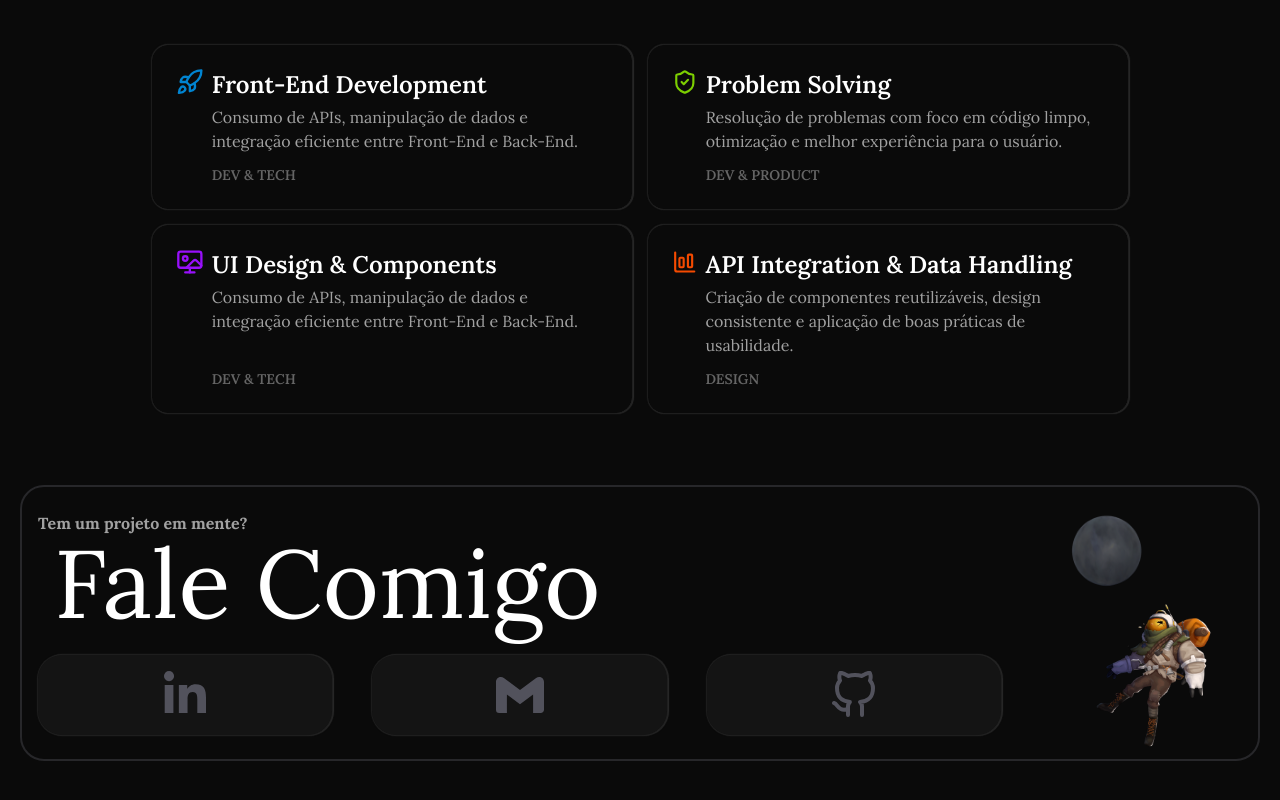
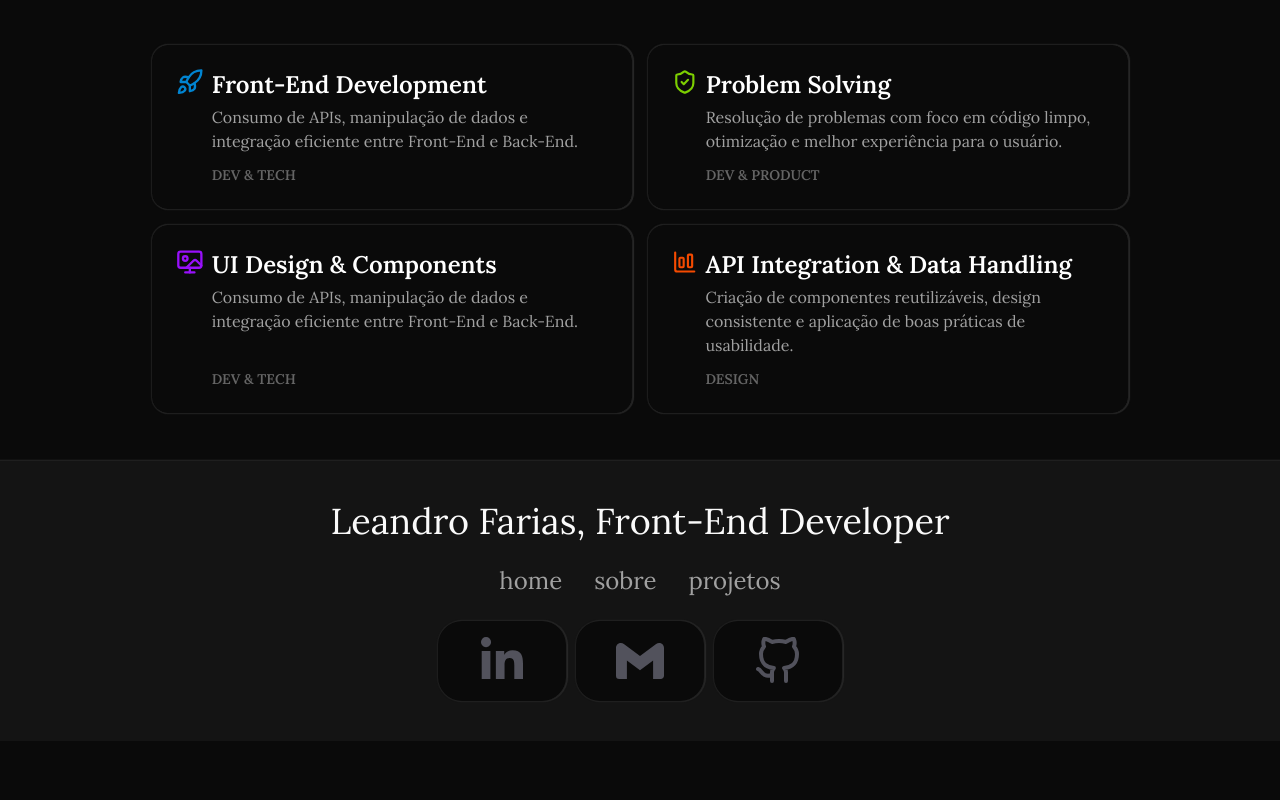
Before and after one commit to Leandro-MFarias/leandro-farias-portfolio, a Next.js app: page / in a window 1280 px wide. Shown: the part 2376-3176 px from the top of the page. After the commit the page ends 3117 px from the top, so only its background shows below. Built offline with nearby package versions, Linux system fonts and the light colour scheme.

Commit message:
style: footer changed all style

```diff
--- a/src/app/components/button-email.tsx
+++ b/src/app/components/button-email.tsx
@@ -7,11 +7,11 @@ import { SiGmail } from "react-icons/si";
 import { tv, VariantProps } from "tailwind-variants";
 
 export const emailButton = tv({
-  base: "shadow-hero group relative flex w-full cursor-pointer justify-center rounded-3xl bg-neutral-900/80 transition duration-110 ease-in hover:bg-red-500",
+  base: "shadow-hero group relative flex w-full cursor-pointer justify-center rounded-3xl transition duration-110 ease-in hover:bg-red-500",
   variants: {
     size: {
-      hero: "w-full xl:w-28",
-      footer: "p-4 w-full",
+      hero: "w-full xl:w-28 bg-neutral-900/80",
+      footer: "p-4 w-full bg-black/50 w-24 xs:w-32",
     }
   }
 })
--- a/src/app/components/footer.tsx
+++ b/src/app/components/footer.tsx
@@ -1,39 +1,72 @@
 "use client";
 
 import { useMenu } from "../context/useMenu";
-import Image from "next/image";
 import { Social } from "./social";
+import { RefObject, MouseEvent } from "react";
 
 export function Footer() {
-  const { contactRef } = useMenu();
+  const { homeRef, aboutRef, projectsRef, contactRef } = useMenu();
+
+  const menuItems = [
+    { label: "home", href: homeRef },
+    { label: "sobre", href: aboutRef },
+    { label: "projetos", href: projectsRef },
+  ];
+
+  function handleClick(e: MouseEvent, ref: RefObject<HTMLElement | null>) {
+    e.preventDefault();
+    if (ref.current) {
+      ref.current.scrollIntoView({ behavior: "smooth" });
+    }
+  }
 
   return (
     <footer
       ref={contactRef}
-      className="xs:pb-0 relative mx-5 space-y-6 rounded-3xl border-2 border-zinc-800 px-4 py-6 pb-2"
+      className="shadow-hero flex flex-col items-center space-y-6 bg-neutral-900/80 py-10 px-2 xs:px-0"
     >
-      <div className="space-y-1">
-        <span className="text-muted-foreground font-bold">
-          Tem um projeto em mente?
-        </span>
-        <h2 className="text-6xl sm:pl-4 sm:text-8xl">Fale Comigo</h2>
-      </div>
+      <h2 className="text-center text-3xl xs:text-4xl">
+        Leandro Farias, Front-End Developer
+      </h2>
+
+      <nav>
+        <ul className="flex gap-8">
+          {menuItems.map((item) => (
+            <button
+              key={item.label}
+              onClick={(e) => handleClick(e, item.href)}
+              className="text-muted-foreground cursor-pointer text-2xl transition duration-150 hover:scale-105 hover:text-purple-600"
+            >
+              {item.label}
+            </button>
+          ))}
+        </ul>
+      </nav>
 
       <Social size="footer" />
-      <Image
-        src="/outer/astrouner.png"
-        width={150}
-        height={50}
-        alt="Bonfire OW"
-        className="animate-infinite-space-y xs:right-4 xs:top-12 xs:h-[180px] xs:w-[170px] absolute h-[140px] w-[130px] scale-x-[-1] sm:top-28 md:top-20 hidden xs:block"
-      />
-      <Image
-        src="/outer/quantum-moon.png"
-        width={80}
-        height={80}
-        alt="Bonfire OW"
-        className="animate-infinite-space-x absolute top-6 right-24 hidden scale-x-[-1] opacity-60 md:block"
-      />
     </footer>
   );
 }
+
+// <div className="space-y-1">
+//   <span className="text-muted-foreground font-bold">
+//     Tem um projeto em mente?
+//   </span>
+//   <h2 className="text-6xl sm:pl-4 sm:text-8xl">Fale Comigo</h2>
+// </div>
+
+// <Social size="footer" />
+// <Image
+//   src="/outer/astrouner.png"
+//   width={150}
+//   height={50}
+//   alt="Bonfire OW"
+//   className="animate-infinite-space-y xs:right-4 xs:top-12 xs:h-[180px] xs:w-[170px] absolute h-[140px] w-[130px] scale-x-[-1] sm:top-28 md:top-20 hidden xs:block"
+// />
+// <Image
+//   src="/outer/quantum-moon.png"
+//   width={80}
+//   height={80}
+//   alt="Bonfire OW"
+//   className="animate-infinite-space-x absolute top-6 right-24 hidden scale-x-[-1] opacity-60 md:block"
+// />
--- a/src/app/components/header/header.tsx
+++ b/src/app/components/header/header.tsx
@@ -1,11 +1,16 @@
+"use client"
+
 import { Button } from "@/components/ui/button";
 import { ButtonsHeader } from "./buttons-header";
 import { CodeXmlIcon } from "lucide-react";
 import { SheetMobile } from "./sheet-mobile";
+import { useMenu } from "@/app/context/useMenu";
 
 export function Header() {
+  const { homeRef } = useMenu()
+
   return (
-    <header className="flex w-full items-center justify-between p-6">
+    <header ref={homeRef} className="flex w-full items-center justify-between p-6">
       <div className="flex items-center space-x-3">
         <div className="flex items-center space-x-0.5">
           <CodeXmlIcon className="h-8 w-8 text-purple-600" />
--- a/src/app/components/hero/hero.tsx
+++ b/src/app/components/hero/hero.tsx
@@ -1,8 +1,5 @@
-"use client";
-
 import Image from "next/image";
 
-import { useMenu } from "../../context/useMenu";
 import { TypingText } from "../typing-text";
 import { Avatar, AvatarImage } from "@/components/ui/avatar";
 import { DiReact } from "react-icons/di";
@@ -13,12 +10,9 @@ import { LocationAndProfission } from "./location-profission";
 import { Social } from "../social";
 
 export function Hero() {
-  const { homeRef } = useMenu();
-
   return (
     <section
-      ref={homeRef}
-      className="flex w-full flex-col items-center justify-center space-y-2.5 px-6 xl:flex-row xl:space-x-2.5 xl:mb-30"
+      className="flex w-full flex-col items-center justify-center space-y-2.5 px-6 xl:mb-30 xl:flex-row xl:space-x-2.5"
       id="hero"
     >
       {/* LEFT  */}
--- a/src/app/components/hero/social-items.tsx
+++ b/src/app/components/hero/social-items.tsx
@@ -2,25 +2,30 @@ import { ElementType } from "react";
 import { tv, VariantProps } from "tailwind-variants";
 
 interface SocialItemsProps extends VariantProps<typeof social> {
-  href: string
-  icon: ElementType
+  href: string;
+  icon: ElementType;
 }
 
 export const social = tv({
-  base: "shadow-hero group flex justify-center rounded-3xl bg-neutral-900/80 transition duration-300 ease-in-out",
+  base: "shadow-hero group flex justify-center rounded-3xl transition duration-300 ease-in-out",
   variants: {
     color: {
       linkedin: "hover:bg-sky-500",
       github: "hover:bg-purple-600",
     },
     size: {
-      hero: "w-full p-3 py-4 xl:w-28",
-      footer: "p-4 w-full",
-    }
-  }
-})
+      hero: "w-full p-3 py-4 xl:w-28 bg-neutral-900/80",
+      footer: "p-4 w-full bg-black/50 w-24 xs:w-32",
+    },
+  },
+});
 
-export function SocialItems({ href, icon: Icon, color, size }: SocialItemsProps) {
+export function SocialItems({
+  href,
+  icon: Icon,
+  color,
+  size,
+}: SocialItemsProps) {
   return (
     <a
       href={href}
--- a/src/app/components/social.tsx
+++ b/src/app/components/social.tsx
@@ -9,7 +9,7 @@ type SocialProps = Pick<VariantProps<typeof social>, "size">;
 export function Social({ size }: SocialProps) {
   return (
     <div
-      className={`flex justify-center space-x-2.5 ${size === "footer" && "w-full xs:justify-start xs:max-w-[70%] space-x-4 md:max-w-[80%] xl:space-x-10"}`}
+      className={`flex justify-center space-x-2.5 ${size === "footer" && ""}`}
     >
       <SocialItems
         href="https://www.linkedin.com/in/leandro-farias-dev/"
--- a/src/app/page.tsx
+++ b/src/app/page.tsx
@@ -7,15 +7,17 @@ import { Projects } from "./components/projects/projects";
 
 export default function Home() {
   return (
-    <div className="max-w-7xl mx-auto text-white space-y-20">
+    <>
+      <div className="relative mx-auto max-w-7xl space-y-20 text-white">
         <Header />
-      <main className="max-w-5xl xl:max-w-7xl mx-auto space-y-18 mb-12">
+        <main className="mx-auto mb-12 max-w-5xl space-y-18 xl:max-w-7xl">
           <Hero />
           <About />
           <Projects />
           <Expertise />
-        <Footer />
         </main>
       </div>
+      <Footer />
+    </>
   );
 }
```
Lines whose indentation alone changed are shown as unchanged.
